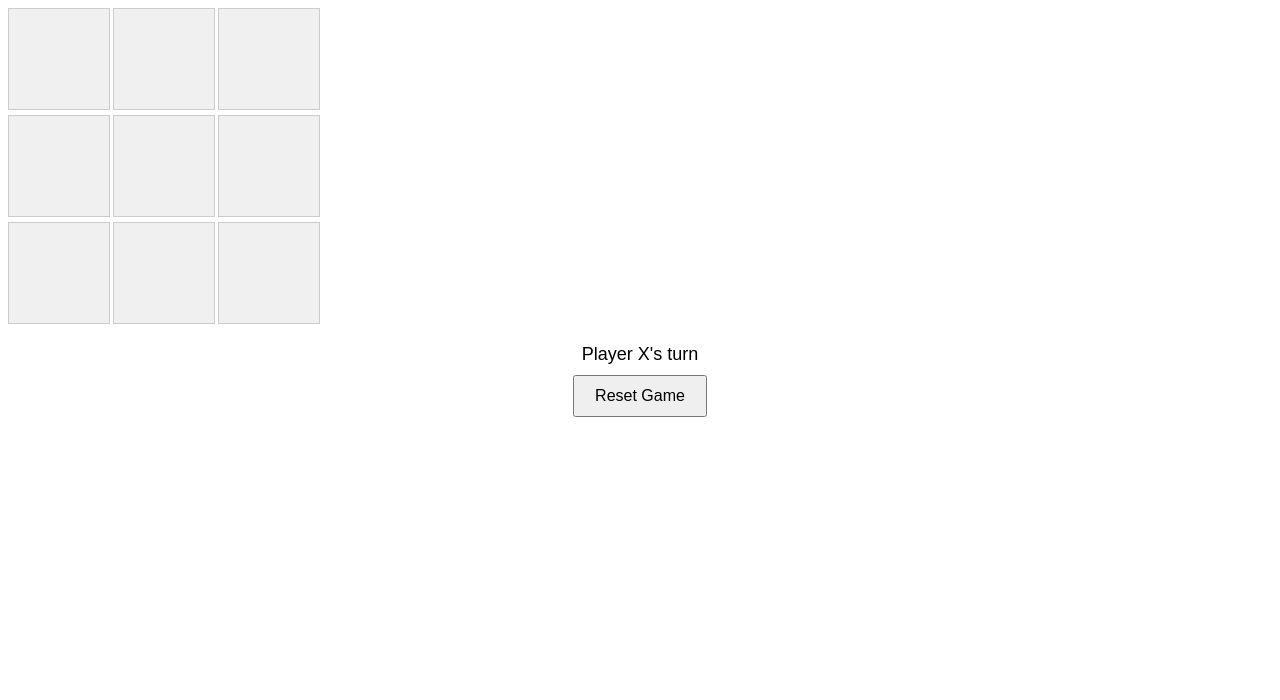
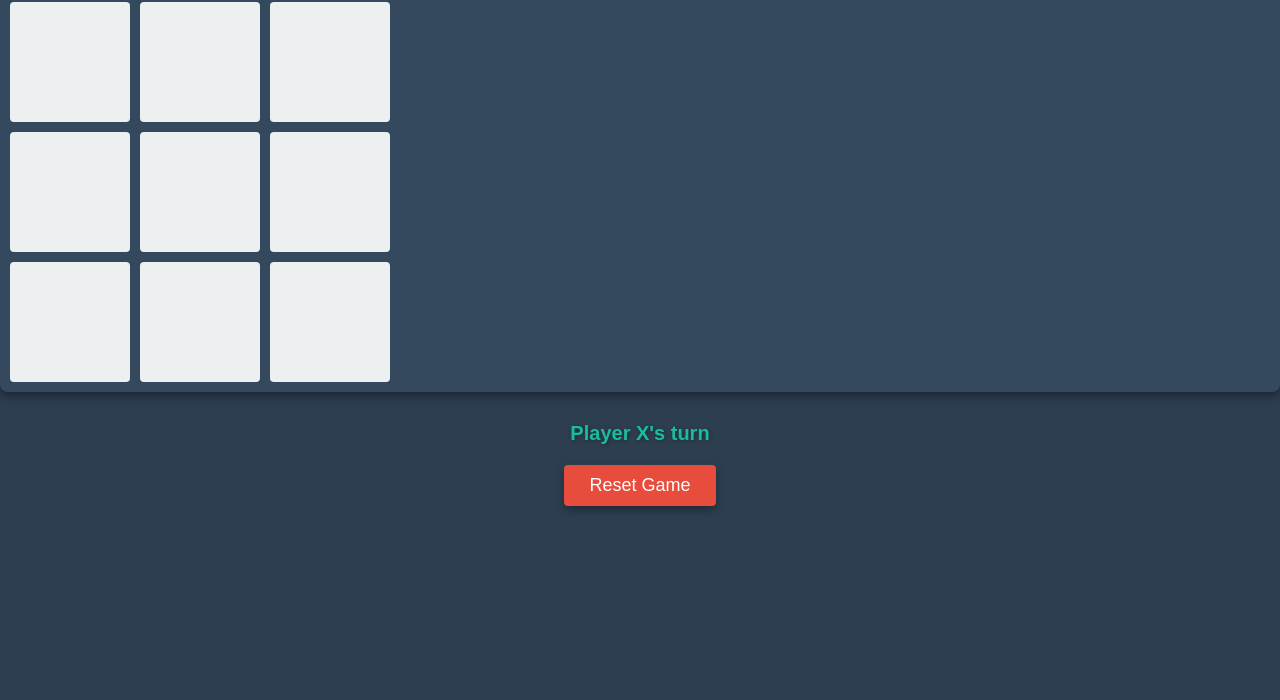
Before and after one commit to Itachi-jod/Game, a plain HTML site: page index.html in a window 1280 px wide. Shown: the part 100-800 px from the top of the page. Drawn offline with Linux system fonts and the light colour scheme.

Commit message:
Update style.css

```diff
--- a/style.css
+++ b/style.css
@@ -1,41 +1,77 @@
 body {
-  font-family: Arial, sans-serif;
+  font-family: 'Arial', sans-serif;
+  background-color: #2c3e50;
+  color: #ecf0f1;
   text-align: center;
-  margin-top: 50px;
+  margin: 0;
+  padding: 0;
+}
+
+h1 {
+  margin-top: 20px;
+  font-size: 36px;
+  color: #e74c3c;
+  text-shadow: 2px 2px 4px rgba(0, 0, 0, 0.5);
 }
 
 #gameBoard {
   display: grid;
-  grid-template-columns: repeat(3, 100px);
-  grid-gap: 5px;
-  margin: 0 auto;
+  grid-template-columns: repeat(3, 120px);
+  grid-gap: 10px;
+  margin: 30px auto;
+  background-color: #34495e;
+  padding: 10px;
+  border-radius: 8px;
+  box-shadow: 0px 4px 10px rgba(0, 0, 0, 0.4);
 }
 
 .cell {
-  width: 100px;
-  height: 100px;
-  background-color: #f0f0f0;
+  width: 120px;
+  height: 120px;
+  background-color: #ecf0f1;
+  color: #2c3e50;
   display: flex;
   align-items: center;
   justify-content: center;
-  font-size: 24px;
+  font-size: 28px;
   font-weight: bold;
   cursor: pointer;
-  border: 1px solid #ccc;
+  border-radius: 4px;
+  transition: background-color 0.3s, transform 0.2s;
+}
+
+.cell:hover {
+  background-color: #1abc9c;
+  transform: scale(1.05);
 }
 
 .cell.taken {
   cursor: not-allowed;
+  background-color: #bdc3c7;
 }
 
 #message {
   margin-top: 20px;
-  font-size: 18px;
+  font-size: 20px;
+  font-weight: bold;
+  color: #1abc9c;
+  text-shadow: 1px 1px 4px rgba(0, 0, 0, 0.3);
 }
 
 #reset {
-  margin-top: 10px;
-  padding: 10px 20px;
-  font-size: 16px;
+  margin-top: 20px;
+  padding: 10px 25px;
+  font-size: 18px;
+  color: #fff;
+  background-color: #e74c3c;
+  border: none;
+  border-radius: 4px;
   cursor: pointer;
+  transition: background-color 0.3s, transform 0.2s;
+  box-shadow: 0px 4px 8px rgba(0, 0, 0, 0.3);
 }
+
+#reset:hover {
+  background-color: #c0392b;
+  transform: scale(1.05);
+}
```
